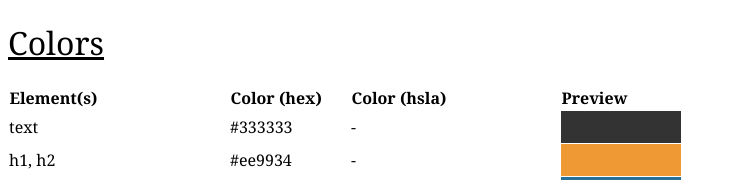
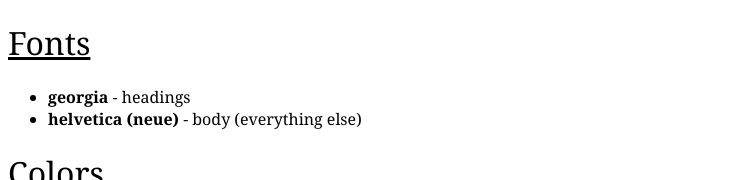
Before and after one commit to cbmi/harvest-assets, a plain HTML site: page index.html in a window 1280 px wide. Shown: the top 180 px of the page, without its empty margins (0-736 px from the left). Drawn offline with Linux system fonts and the light colour scheme; files whose address does not match are found by name.

Commit message:
Add fonts section

```diff
--- a/index.html
+++ b/index.html
@@ -55,6 +55,13 @@
         </style>
     </head>
     <body>
+        <h1 class=heading>Fonts</h1>
+
+        <ul>
+            <li><strong>georgia</strong> - headings</li>
+            <li><strong>helvetica (neue)</strong> - body (everything else)</li>
+        </ul>
+
         <h1 class=heading>Colors</h1>
 
         <table>
```
